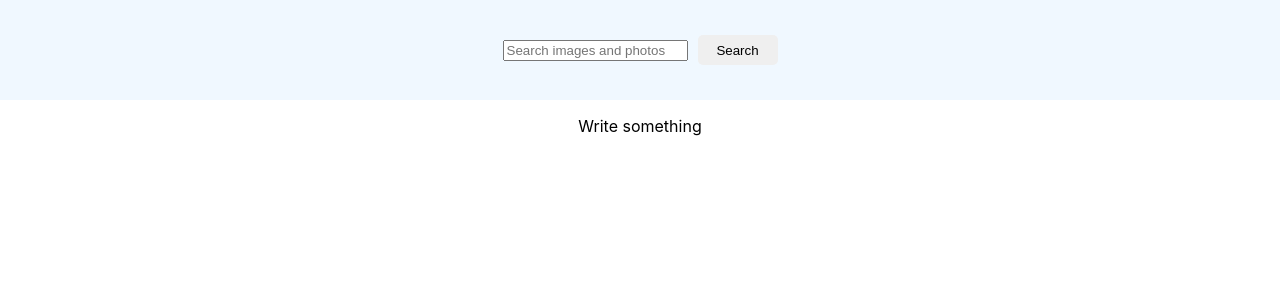
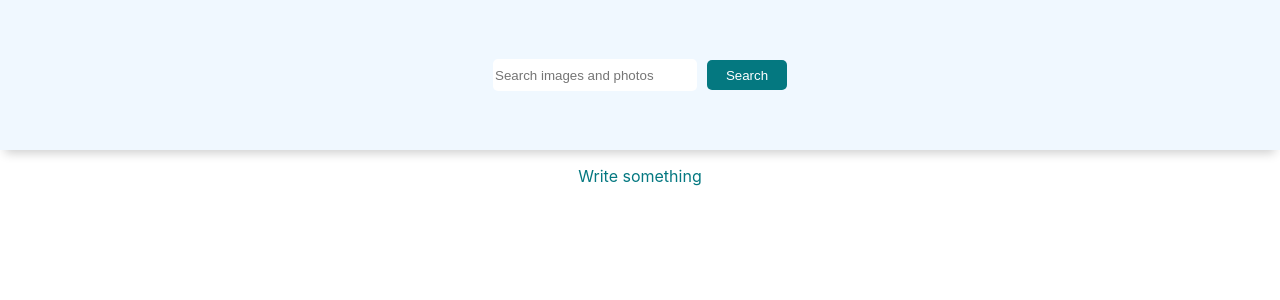
Before and after one commit to alexander-kulyk/goit-react-hw-03-image-finder, a React (Create React App) app: page / in a window 1280 px wide. Shown: the top 300 px of the page. Built offline with nearby package versions, Linux system fonts and the light colour scheme.

Commit message:
props/ style - header/ form

```diff
--- a/src/components/App.jsx
+++ b/src/components/App.jsx
@@ -122,7 +122,7 @@ export class App extends Component {
       <div>
         <Searchbar onSubmit={this.handleSubmit}/>
         {status === 'resolved' && <ImageGallery imgData={images} onClickCard={this.onClickCard}/>}
-        {status === 'idle' && <p style={{color: 'black', textAlign: "center"}}>Write something</p>}
+        {status === 'idle' && <p style={{color: 'rgb(4, 120, 128)', textAlign: "center"}}>Write something</p>}
         {status === 'rejected' && <p style={{color: 'red',  textAlign: "center"}}>{error?.message}! Try again!</p>}
         {loading && <Loader/>}
         {images.length > 0 && <ButtonLoadMore disabled={loading} onClickBtn ={this.onClickLoadMoreBtn} />}
--- a/src/components/Searchbar/Searchbar.js
+++ b/src/components/Searchbar/Searchbar.js
@@ -1,38 +1,39 @@
 import { Component } from "react";
+import PropTypes  from "prop-types";
 import { Form, Header, Input, NameBtn, SearchBtn } from "./Searchbar.styled";
 
 
 export class Searchbar extends Component{
     state = {
-        image:''
+        query:''
     }
 
 
     handelChangeInput = e =>{
-        this.setState({image: e.target.value})
+        this.setState({query: e.target.value})
     }
     handleSubmitForm = e =>{
         e.preventDefault();
-        // console.log(e.currentTarget.elements.image.value)
-        const { image } = this.state;
+        // console.log(e.currentTarget.elements.query.value)
+        const { query } = this.state;
         const { onSubmit } = this.props;
-        onSubmit(image);
+        onSubmit(query);
 
     }
 
     render(){
-        const { image } = this.state
+        const { query } = this.state
 
         return(
             <Header>
                 <Form onSubmit={this.handleSubmitForm}>
                     <Input
                         type='text'
-                        name="image"
+                        name="query"
                         autocomplete="off"
                         placeholder="Search images and photos"
 
-                        value={image}
+                        value={query}
                         onChange={this.handelChangeInput}
                     />
                     <SearchBtn type="submit">
@@ -44,3 +45,7 @@ export class Searchbar extends Component{
         )
     }
 }
+
+Searchbar.propTypes = {
+    onSubmit: PropTypes.func.isRequired,
+}
--- a/src/components/Searchbar/Searchbar.styled.js
+++ b/src/components/Searchbar/Searchbar.styled.js
@@ -6,8 +6,10 @@ export const Header = styled.header`
     align-items: center;
     justify-content: center;
 
-    height: 100px;
+    height: 150px;
     background-color: aliceblue;
+
+    box-shadow: 0px 8px 10px -5px rgba(0,0,0,0.2);
 `;
 
 export const Form = styled.form`
@@ -15,10 +17,18 @@ export const Form = styled.form`
 `;
 
 export const Input = styled.input`
+    width: 200px;
+    height: 30px;
 
+    border: none;
+    border-radius:5px;
 `;
 
 export const SearchBtn = styled.button`
+
+   background-color: rgb(4, 120, 128);
+   color: white;
+
    border: none;
    margin-left: 10px ;
 
```
